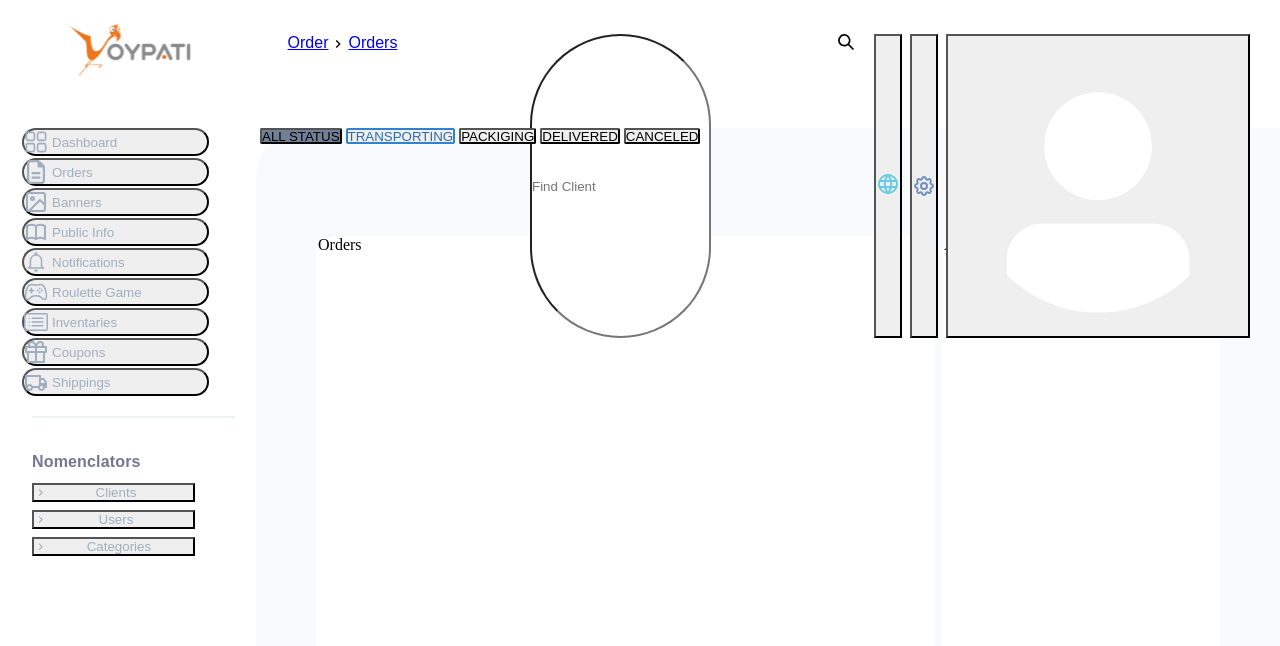
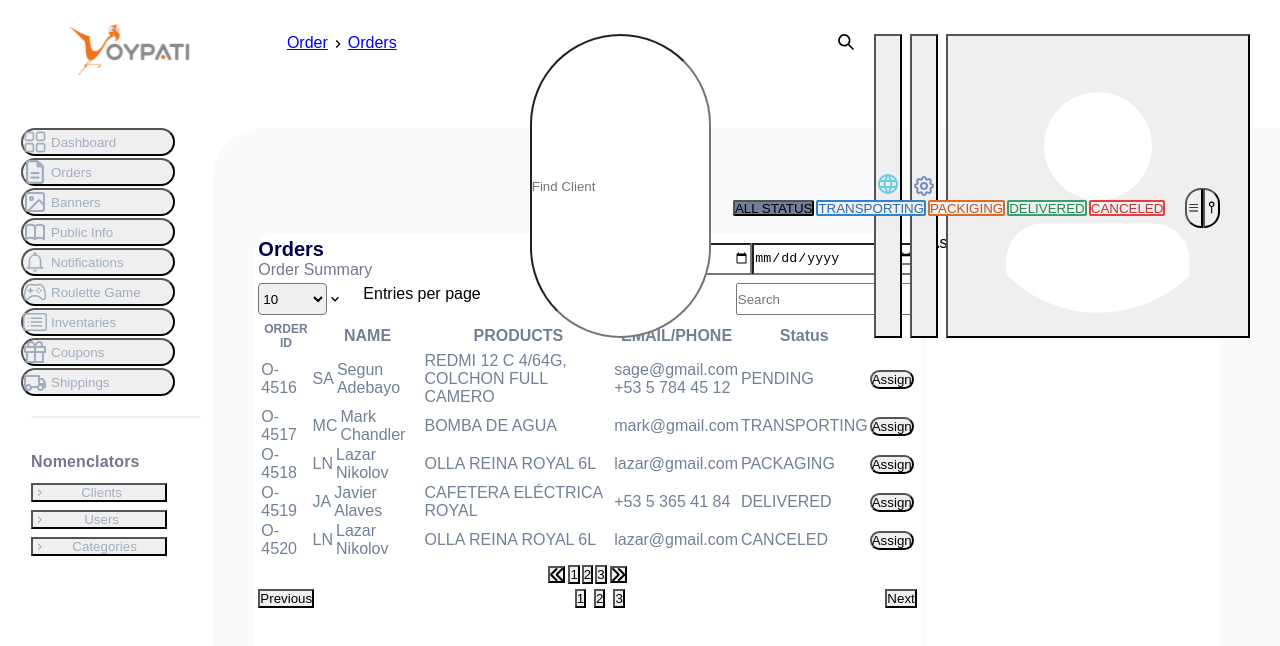
Before and after one commit to arielgomezmendez/voypati-app, a React (Vite) app: page / in a window 1280 px wide. Shown: the top 646 px of the page. Built offline with nearby package versions, Linux system fonts and the light colour scheme; the HTML template or start-up script is replaced by a standard one.

Commit message:
Create table orders

```diff
--- a/src/App.css
+++ b/src/App.css
@@ -1,3 +1,4 @@
 #root {
   width: 100%;
+  font-family: "Poppins", sans-serif;
 }
--- a/src/App.jsx
+++ b/src/App.jsx
@@ -10,18 +10,17 @@ function App() {
       <Grid
         templateAreas={`"header header" "nav main"`}
         gridTemplateRows={'16% 1fr'}
-        gridTemplateColumns={'1fr 4fr'}
+        gridTemplateColumns={'1fr 5fr'}
         h='100vh'
         gap='0'
-        color='blackAlpha.700'
       >
-        <GridItem pl='2' bg='' area={'header'}>
+        <GridItem pl='1' bg='' area={'header'}>
           <Header/>
         </GridItem>
-        <GridItem pl='2' area={'nav'} >
+        <GridItem pl='1' area={'nav'} >
           <SideMenu/>
         </GridItem>
-        <GridItem pl='2' bg=' #F9FAFB' area={'main'} borderTopLeftRadius={"50px"}>
+        <GridItem pl='1' bg=' #F9FAFB' area={'main'} borderTopLeftRadius={"50px"}>
           <Main/>
         </GridItem>
       </Grid>
--- a/src/components/Main/FilterArea/FilterArea.jsx
+++ b/src/components/Main/FilterArea/FilterArea.jsx
@@ -1,13 +1,14 @@
 import React from 'react'
 import FilterStatusArea from './FilterStatusArea/FilterStatusArea'
 import FilterViewArea from './FilterViewArea/FilterViewArea'
+import "./style.css"
 
 const FilterArea = () => {
   return (
-    <>
+    <div className='filterArea'>
       <FilterStatusArea/>
       <FilterViewArea/>
-    </>
+    </div>
   )
 }
 
--- a/src/components/Main/FilterArea/FilterStatusArea/FilterStatusArea.jsx
+++ b/src/components/Main/FilterArea/FilterStatusArea/FilterStatusArea.jsx
@@ -4,7 +4,7 @@ import { Button, Stack } from '@chakra-ui/react'
 const FilterStatusArea = () => {
   return (
     <>
-      <Stack direction='row' spacing={4} align='center'>
+      <Stack direction='row' spacing={2} align='center' marginRight={"20px"}>
         <Button
           colorScheme='#FFFF'
           variant='solid'
@@ -24,7 +24,8 @@ const FilterStatusArea = () => {
           TRANSPORTING
         </Button>
         <Button
-          colorScheme='teal'
+          color={"#C05621"}
+          border={"2px solid  #DD6B20"}
           size={'xs'}
           height={'16px'}
           borderRadius={"2px"}
@@ -32,7 +33,8 @@ const FilterStatusArea = () => {
           PACKIGING
         </Button>
         <Button
-          colorScheme='teal'
+          border={"2px solid  #38A169"}
+          color={"#25855A"}
           variant='outline'
           size={'xs'}
           height={'16px'}
@@ -40,7 +42,8 @@ const FilterStatusArea = () => {
           DELIVERED
         </Button>
         <Button
-          colorScheme='teal'
+          color={"#C53030"}
+          border={"2px solid #E53E3E"}
           size={'xs'}
           height={'16px'}
           borderRadius={"2px"}
--- a/src/components/Main/FilterArea/FilterViewArea/FilterViewArea.jsx
+++ b/src/components/Main/FilterArea/FilterViewArea/FilterViewArea.jsx
@@ -1,10 +1,26 @@
 import React from 'react'
+import { IconButton, Stack, } from '@chakra-ui/react'
+import { BsList } from 'react-icons/bs'
+import { GrLocationPin } from 'react-icons/gr'
 
 const FilterViewArea = () => {
   return (
-    <div>
-
-    </div>
+    <>
+      <Stack spacing={"none"} direction='row' align="center">
+        <IconButton
+          icon={<BsList />}
+          height={"40px"}
+          borderLeftRadius={"16px"}
+          borderRightRadius={"none"}
+        />
+        <IconButton
+          height={"40px"}
+          icon={<GrLocationPin />}
+          borderLeftRadius={"none"}
+          borderRightRadius={"16px"}
+        />
+      </Stack>
+    </>
   )
 }
 
--- /dev/null
+++ b/src/components/Main/FilterArea/style.css
@@ -0,0 +1,7 @@
+.filterArea{
+  display: flex;
+  flex-direction: row;
+  justify-content: end;
+  margin-top: 60px;
+  margin-right: 60px;
+}
--- a/src/components/Main/Main.jsx
+++ b/src/components/Main/Main.jsx
@@ -1,6 +1,7 @@
 import { Grid, GridItem } from '@chakra-ui/react'
 import React from 'react'
 import FilterArea from './FilterArea/FilterArea'
+import OrdersTable from './Orders/OrdersTable'
 
 const Main = () => {
   return (
@@ -13,13 +14,13 @@ const Main = () => {
         gridTemplateRows={'100px 1fr '}
         gridTemplateColumns={'2fr 1fr'}
         h='86%'
-        gap='8'
+        gap='6'
       >
         <GridItem pl='2'  area={'filterArea'} >
           <FilterArea/>
         </GridItem>
-        <GridItem pl='2' bg='#FFFF' area={'nav'} borderRadius={"20px"} marginLeft={"58px"}>
-          Orders
+        <GridItem pl='0' bg='#FFFF' area={'nav'} borderRadius={"20px"} marginLeft={"40px"}>
+          <OrdersTable/>
         </GridItem>
         <GridItem pl='2' bg='#FFFF' area={'main'} borderRadius={"20px"} marginRight={"60px"}>
           Assignments
--- /dev/null
+++ b/src/components/Main/Orders/OrdersTable.jsx
@@ -0,0 +1,235 @@
+import {
+  Box,
+  Flex,
+  Heading,
+  Table,
+  Thead,
+  Tbody,
+  Tr,
+  Th,
+  Td,
+  Select,
+  Button,
+  Badge,
+  Input,
+  IconButton,
+  HStack,
+  Avatar,
+  Text,
+  TableContainer
+} from "@chakra-ui/react";
+import { ArrowLeftIcon, ArrowRightIcon } from "@chakra-ui/icons";
+import "./style.css"
+
+const OrdersTable = () => {
+  return (
+    <Box p={4}>
+      {/* Header Section */}
+      <Flex justifyContent="space-between" alignItems="center" mb={4}>
+        <Box
+          display={"flex"}
+          flexDirection={"row"}
+          gap={2}
+          width={"100%"}
+          justifyContent="space-between">
+          <Box>
+            <Heading fontSize="20px" color="#05004E" fontFamily={"Poppins, sans-serif"}>Orders</Heading>
+            <Text color="#737791" fontSize="16px">Order Summary</Text>
+          </Box>
+          {/* Date Filter */}
+          <Flex alignItems="center" width={"50%"}>
+            <Input type="date" h={"32px"} w={"50%"} borderLeftRadius="4px" borderRightRadius={"none"} />
+            <Input type="date" h={"32px"} w={"50%"} borderRightRadius="4px" borderLeftRadius="none" />
+          </Flex>
+        </Box>
+      </Flex>
+
+      {/* Entries Selector */}
+      <Flex
+        alignItems="center"
+        mb={4}
+        mt={4}
+        w="100%"
+        justifyContent={"space-between"}
+      >
+        <Box display={"flex"} flexDirection={"row"} gap={1}>
+          <Select w="100px" defaultValue="10" h="32px" borderRadius="4px">
+            <option value="10">10</option>
+            <option value="20">20</option>
+            <option value="50">50</option>
+          </Select>
+          <Text ml="4" mt="2px" fontSize="16px">Entries per page</Text>
+        </Box>
+        <HStack spacing={4}>
+          {/* Search Box */}
+          <Input placeholder="Search" maxW="200px" h="32px" />
+        </HStack>
+      </Flex>
+
+      {/* Table */}
+      <Box p={1}
+      >
+      {/* Tabla */}
+      <Table variant="striped" size="sm" w="100%" fontFamily={"Poppins, sans-serif"} color={"#718096"}>
+        <Thead>
+          <Tr >
+            <Th fontSize="12px">ORDER ID</Th>
+            <Th>NAME</Th>
+            <Th>PRODUCTS</Th>
+            <Th>EMAIL/PHONE</Th>
+            <Th>Status</Th>
+            <Th></Th>
+          </Tr>
+        </Thead>
+        <Tbody>
+          {/* Fila 1 */}
+          <Tr>
+            <Td>O-4516</Td>
+            <Td>
+              <HStack spacing={3}>
+                <Avatar size="sm" name="Segun Adebayo" />
+                <Box>
+                  Segun Adebayo
+                </Box>
+              </HStack>
+            </Td>
+            <Td>REDMI 12 C 4/64G, COLCHON FULL CAMERO</Td>
+            <Td>
+              <Box>
+                <div>sage@gmail.com</div>
+                <div>+53 5 784 45 12</div>
+              </Box>
+            </Td>
+            <Td>
+              <Badge colorScheme="yellow">PENDING</Badge>
+            </Td>
+            <Td>
+              <Button colorScheme="orange" size="sm" borderRadius={"16px"}>Assign</Button>
+            </Td>
+          </Tr>
+          {/* Fila 2 */}
+          <Tr>
+            <Td>O-4517</Td>
+            <Td>
+              <HStack spacing={3}>
+                <Avatar size="sm" name="Mark Chandler" />
+                <Box>
+                  Mark Chandler
+                </Box>
+              </HStack>
+            </Td>
+            <Td>BOMBA DE AGUA</Td>
+            <Td>
+              <Box>
+                <div>mark@gmail.com</div>
+              </Box>
+            </Td>
+            <Td>
+              <Badge colorScheme="blue">TRANSPORTING</Badge>
+            </Td>
+            <Td>
+              <Button colorScheme="orange" size="sm" borderRadius={"16px"}>Assign</Button>
+            </Td>
+          </Tr>
+          {/* Fila 3 */}
+          <Tr>
+            <Td>O-4518</Td>
+            <Td>
+              <HStack spacing={3}>
+                <Avatar size="sm" name="Lazar Nikolov" />
+                <Box>
+                  Lazar Nikolov
+                </Box>
+              </HStack>
+            </Td>
+            <Td>OLLA REINA ROYAL 6L</Td>
+            <Td>
+              <Box>
+                <div>lazar@gmail.com</div>
+              </Box>
+            </Td>
+            <Td>
+              <Badge colorScheme="orange">PACKAGING</Badge>
+            </Td>
+            <Td>
+              <Button colorScheme="orange" size="sm" borderRadius={"16px"}>Assign</Button>
+            </Td>
+          </Tr>
+          {/* Fila 4 */}
+          <Tr>
+            <Td>O-4519</Td>
+            <Td>
+              <HStack spacing={3}>
+                <Avatar size="sm" name="Javier Alaves" />
+                <Box>
+                  Javier Alaves
+                </Box>
+              </HStack>
+            </Td>
+            <Td>CAFETERA ELÉCTRICA ROYAL</Td>
+            <Td>
+              <Box>
+                <div>+53 5 365 41 84</div>
+              </Box>
+            </Td>
+            <Td>
+              <Badge colorScheme="green">DELIVERED</Badge>
+            </Td>
+            <Td>
+              <Button colorScheme="orange" size="sm" borderRadius={"16px"}>Assign</Button>
+            </Td>
+          </Tr>
+          {/* Fila 5 */}
+          <Tr>
+            <Td>O-4520</Td>
+            <Td>
+              <HStack spacing={3}>
+                <Avatar size="sm" name="Lazar Nikolov" />
+                <Box>
+                  Lazar Nikolov
+                </Box>
+              </HStack>
+            </Td>
+            <Td>OLLA REINA ROYAL 6L</Td>
+            <Td>
+              <Box>
+                <div>lazar@gmail.com</div>
+              </Box>
+            </Td>
+            <Td>
+              <Badge colorScheme="red">CANCELED</Badge>
+            </Td>
+            <Td>
+              <Button colorScheme="orange" size="sm" borderRadius={"16px"}>Assign</Button>
+            </Td>
+          </Tr>
+        </Tbody>
+      </Table>
+
+      {/* Paginación */}
+      <Flex justifyContent="center" alignItems="center" mt={5}>
+        <IconButton icon={<ArrowLeftIcon />} aria-label="Previous" />
+        <HStack spacing={2} mx={3}>
+          <Button variant="outline">1</Button>
+          <Button variant="outline">2</Button>
+          <Button variant="outline">3</Button>
+        </HStack>
+        <IconButton icon={<ArrowRightIcon />} aria-label="Next" />
+      </Flex>
+    </Box>
+
+      {/* Pagination */}
+      <Flex justifyContent="space-between" alignItems="center" mt={4}>
+        <Button>Previous</Button>
+        <HStack>
+          <Button variant="link">1</Button>
+          <Button variant="link">2</Button>
+          <Button variant="link">3</Button>
+        </HStack>
+        <Button>Next</Button>
+      </Flex>
+    </Box>
+  );
+};
+
+export default OrdersTable;
--- /dev/null
+++ b/src/components/Main/Orders/style.css
@@ -0,0 +1,13 @@
+.css-t9yema{
+  padding: 4px 0 ;
+  min-width: 100px;
+}
+
+.css-r10se1{
+  padding: 2px 0 ;
+  min-width: 100px;
+}
+.css-1eyncsv{
+  padding: 8px 8px ;
+  min-width: 100px;
+}
--- a/src/components/SideMenu/style.css
+++ b/src/components/SideMenu/style.css
@@ -1,6 +1,6 @@
-/*.sideMenu{
+.sideMenu{
   font-family: 'Poppins', sans-serif;
-}*/
+}
 
 .nomenclatorsMenues{
   width: 80%;
```
Also changed, not shown: src/index.css (+4 -3 lines).
